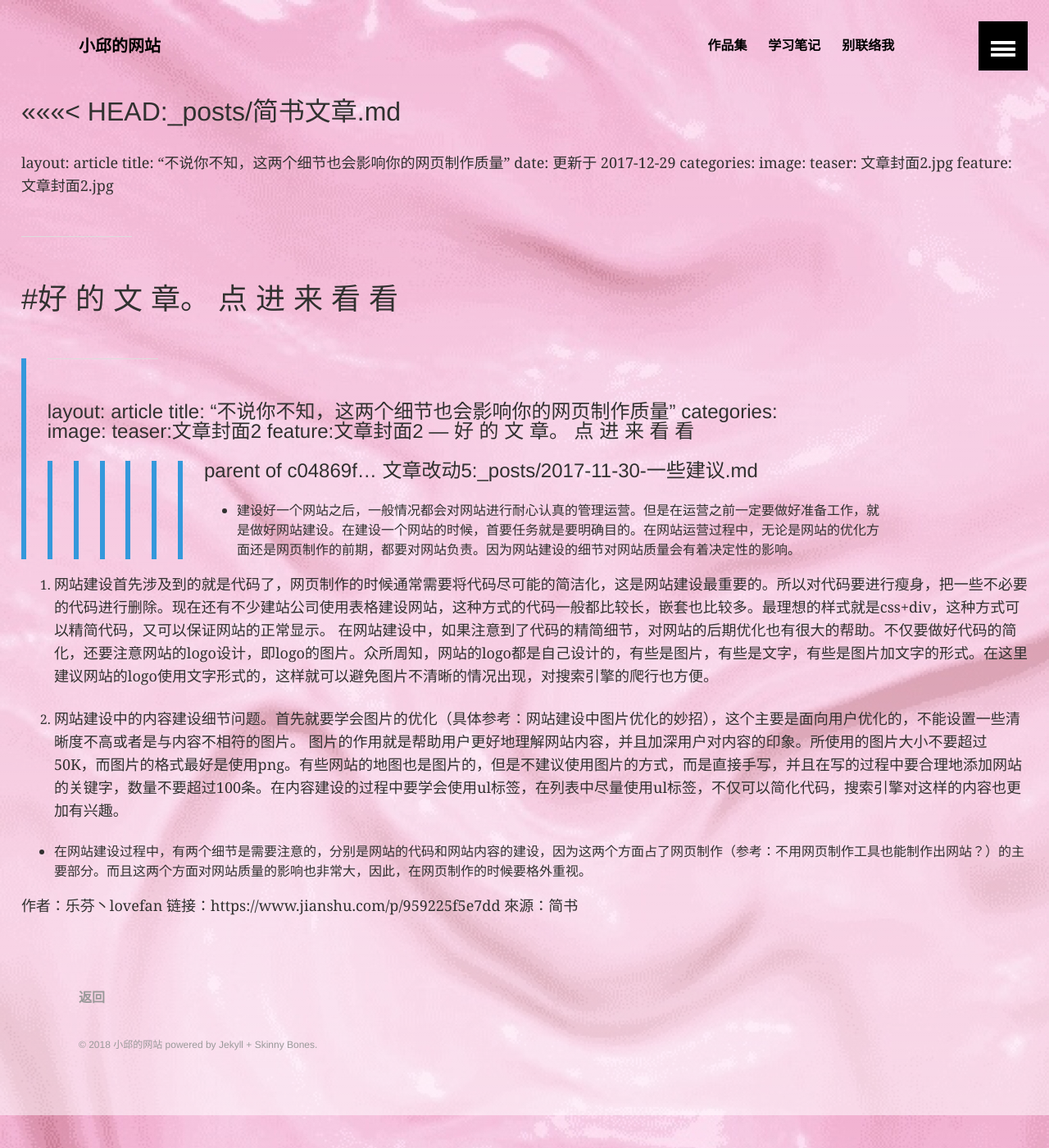
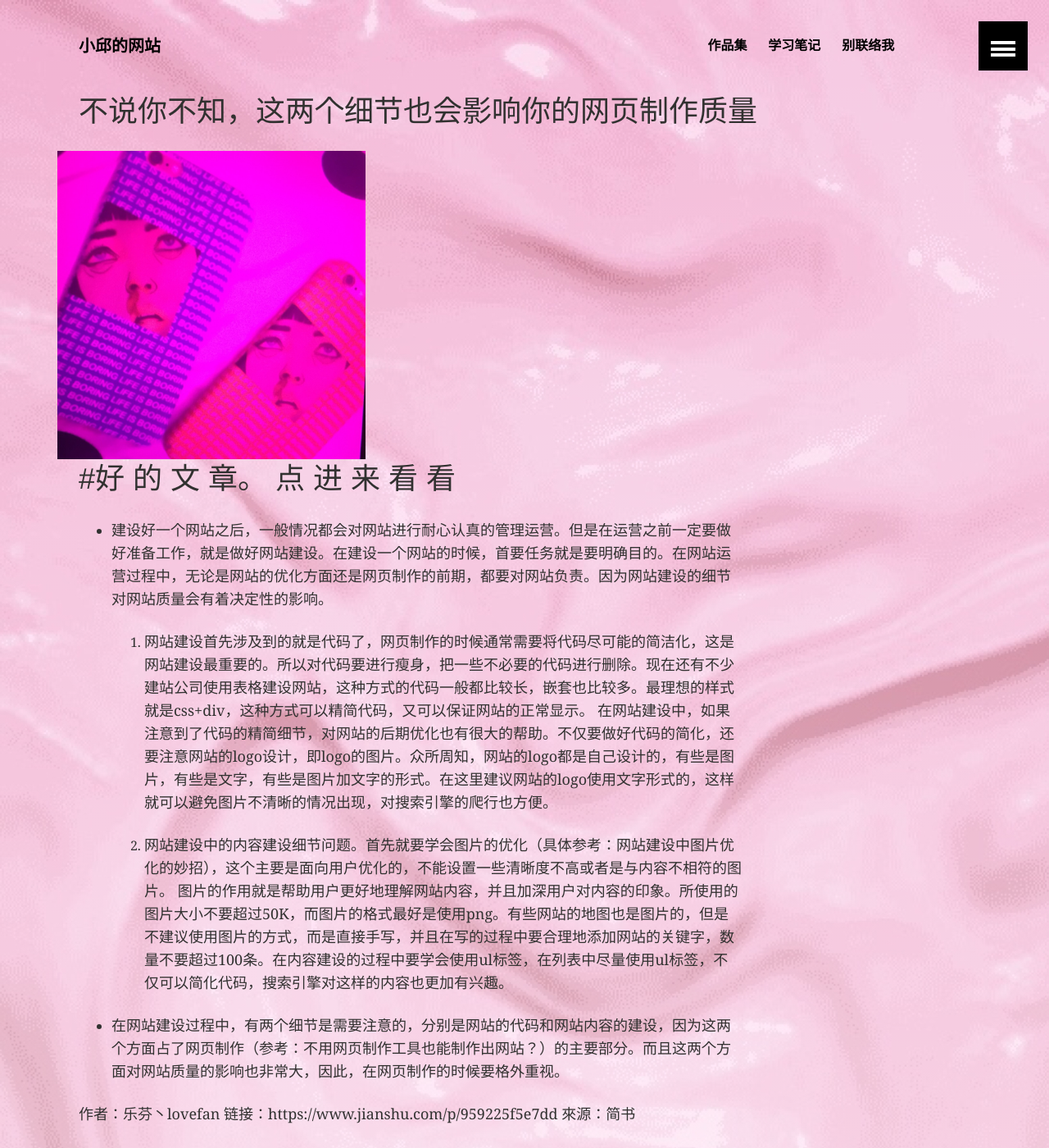
Before and after one commit to qiuqiuge/qiuqiuge.github.io, a Jekyll site: the page built from _posts/2017-12-31-article from jianshu.md, in a window 1280 px wide and 1400 px high. Shown: the whole window at 82% size. Built offline with Jekyll 4.4.1, drawn with Linux system fonts in a browser that asks for light colours; our own code applies the rules of GitHub Pages for plain Markdown files; some of the changed text lies outside the part shown.

Commit message:
文章修1

```diff
--- a/_posts/2017-12-31-article from jianshu.md
+++ b/_posts/2017-12-31-article from jianshu.md
@@ -1,12 +1,11 @@
-<<<<<<< HEAD:_posts/简书文章.md
 ---
 layout: article
 title:  "不说你不知，这两个细节也会影响你的网页制作质量"
 date:  更新于 2017-12-29
 categories:
 image:
-  teaser: 文章封面2.jpg
-  feature: 文章封面2.jpg
+  teaser: ot.jpg
+  feature: ot.jpg
 
 ---
 
@@ -15,16 +14,6 @@ image:
 #好 的 文 章。 点 进 来 看 看
 =======
 
-> ---
-> layout: article
-> title:  "不说你不知，这两个细节也会影响你的网页制作质量"
-> categories:
-> image:
-    teaser:文章封面2
-	feature:文章封面2
-> ---
-好 的 文 章。 点 进 来 看 看
->>>>>>> parent of c04869f... 文章改动5:_posts/2017-11-30-一些建议.md
 - 建设好一个网站之后，一般情况都会对网站进行耐心认真的管理运营。但是在运营之前一定要做好准备工作，就是做好网站建设。在建设一个网站的时候，首要任务就是要明确目的。在网站运营过程中，无论是网站的优化方面还是网页制作的前期，都要对网站负责。因为网站建设的细节对网站质量会有着决定性的影响。
 
   1.  网站建设首先涉及到的就是代码了，网页制作的时候通常需要将代码尽可能的简洁化，这是网站建设最重要的。所以对代码要进行瘦身，把一些不必要的代码进行删除。现在还有不少建站公司使用表格建设网站，这种方式的代码一般都比较长，嵌套也比较多。最理想的样式就是css+div，这种方式可以精简代码，又可以保证网站的正常显示。
```
Also changed, not shown: images/ot.jpg (renamed from images/文章封面2.jpg).
